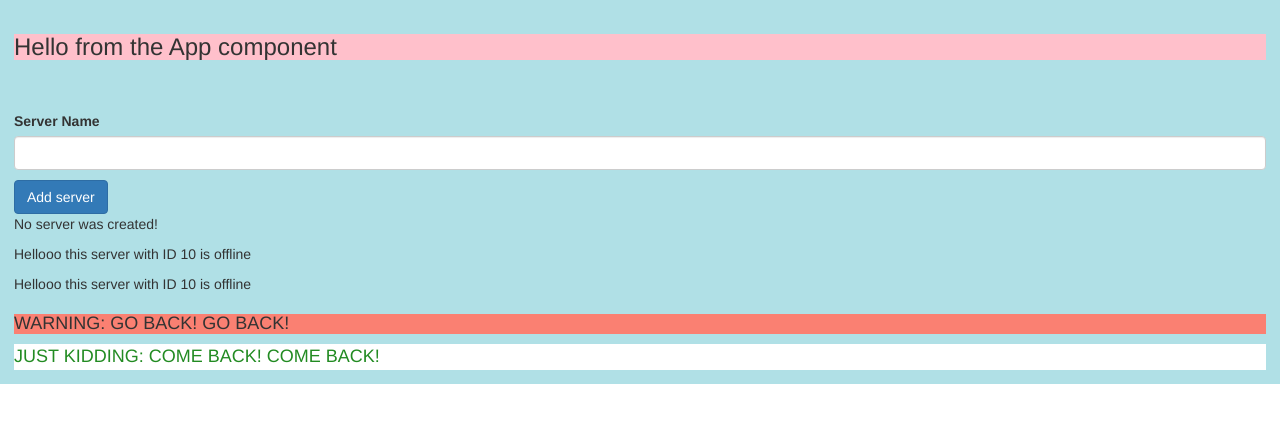
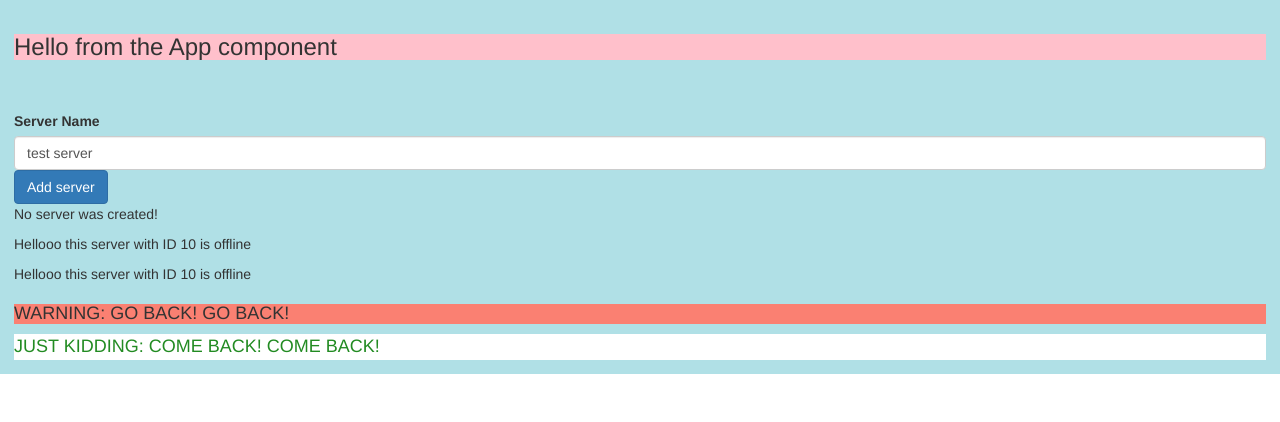
Before and after one commit to rghatore/angular-udemy-max, an Angular app: page / in a window 1280 px wide. Shown: the top 422 px of the page. Built offline with nearby package versions, Linux system fonts and the light colour scheme.

Commit message:
practicing two way data binding

```diff
--- a/src/app/app.module.ts
+++ b/src/app/app.module.ts
@@ -1,6 +1,6 @@
 import { NgModule } from '@angular/core';
 import { BrowserModule } from '@angular/platform-browser';
-// import { FormsModule } from '@angular/forms'; // used in section 1
+import { FormsModule } from '@angular/forms'; // used in section 1
 
 import { AppComponent } from './app.component';
 import { ServerComponent } from './server/server.component';
@@ -18,7 +18,7 @@
   ],
   imports: [
     BrowserModule,  // extra modules to use within the app
-    // FormsModule // used in section 1
+    FormsModule // used in section 1
   ],
   providers: [],
   bootstrap: [AppComponent] // this gets loaded on initial load
--- a/src/app/servers/servers.component.html
+++ b/src/app/servers/servers.component.html
@@ -1,10 +1,11 @@
 <label>Server Name</label>
+<!-- (input)="onUpdateServerName($event)" -->
 <input
   type="text"
   class="form-control"
-  (input)="onUpdateServerName($event)"
+  [(ngModel)]="serverName"
 >
-<p>{{ serverName }}</p>
+<!-- <p>{{ serverName }}</p> -->
 <button
   class="btn btn-primary"
   [disabled]="!allowNewServer"
--- a/src/app/servers/servers.component.ts
+++ b/src/app/servers/servers.component.ts
@@ -16,7 +16,7 @@
 export class ServersComponent implements OnInit {
   allowNewServer: boolean = false;
   serverCreationStatus = "No server was created!";
-  serverName: string = '';
+  serverName: string = 'test server';
 
   constructor() {
     setTimeout(() => {
@@ -28,10 +28,11 @@
   }
 
   onCreateServer() {
-    this.serverCreationStatus = "Server was created!";
+    this.serverCreationStatus = "Server was created! Name is " + this.serverName;
     // console.log("click click!");
   }
 
+  // not using the method below:
   onUpdateServerName(event: Event) {
     // console.log((<HTMLInputElement>event.target).value);
     this.serverName = (<HTMLInputElement>event.target).value;
```
